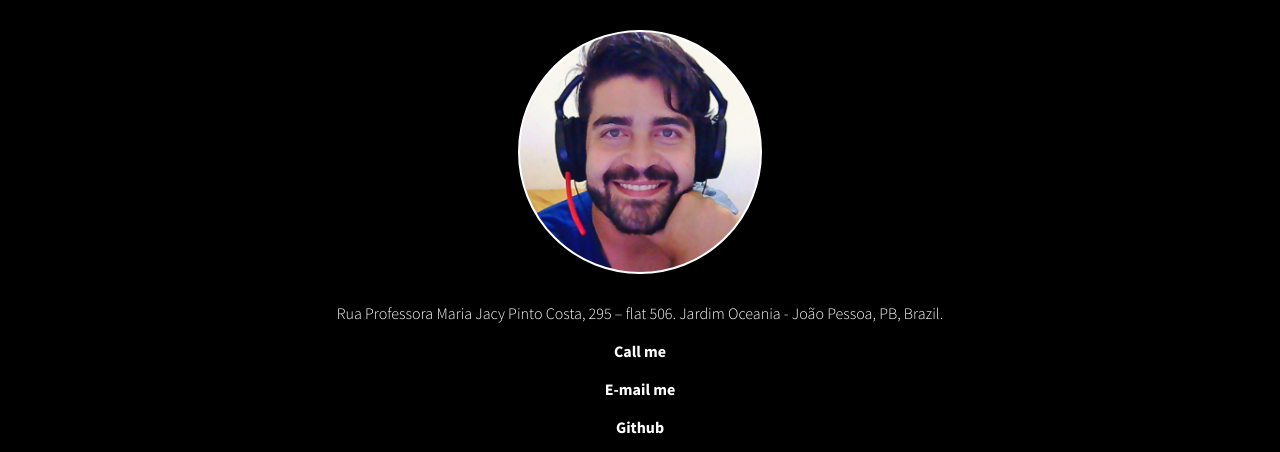
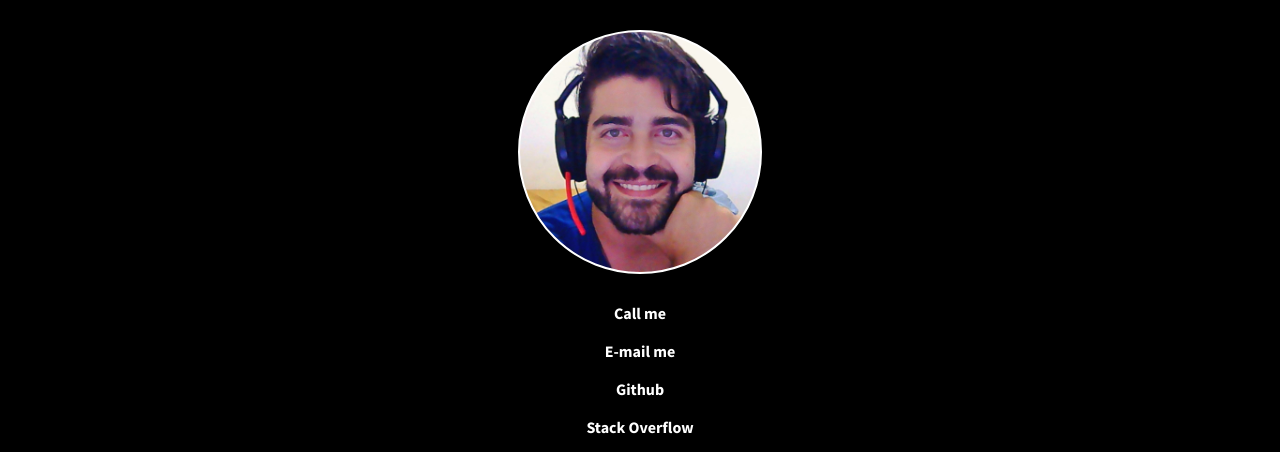
Before and after one commit to cyruzin/curriculum-vitae, a plain HTML site: page index.html in a window 1280 px wide. Shown: the top 452 px of the page. Drawn offline with Linux system fonts and the light colour scheme.

Commit message:
address removed

```diff
--- a/index.html
+++ b/index.html
@@ -14,10 +14,6 @@
     <div class="side-menu-left">
       <div class="picture"></div>
       <div class="info">
-        <p>
-          Rua Professora Maria Jacy Pinto Costa, 295 – flat 506.
-          Jardim Oceania - João Pessoa, PB, Brazil.
-        </p>
         <p>
           <a href="tel:+5583996567806">Call me</a>
         </p>
```
